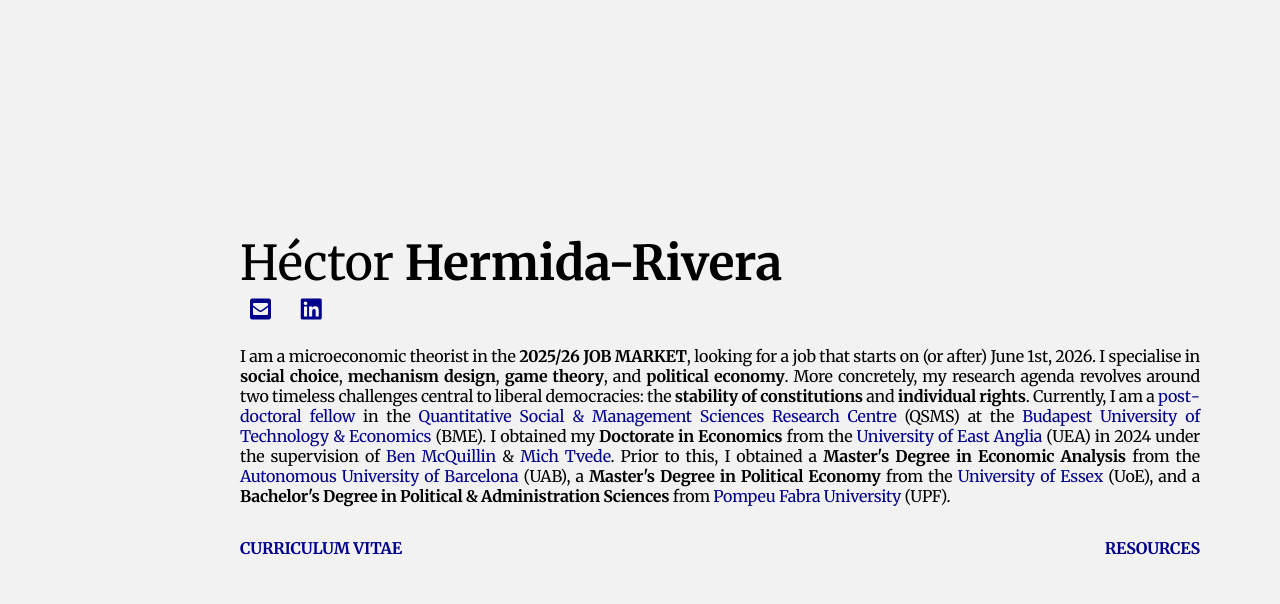
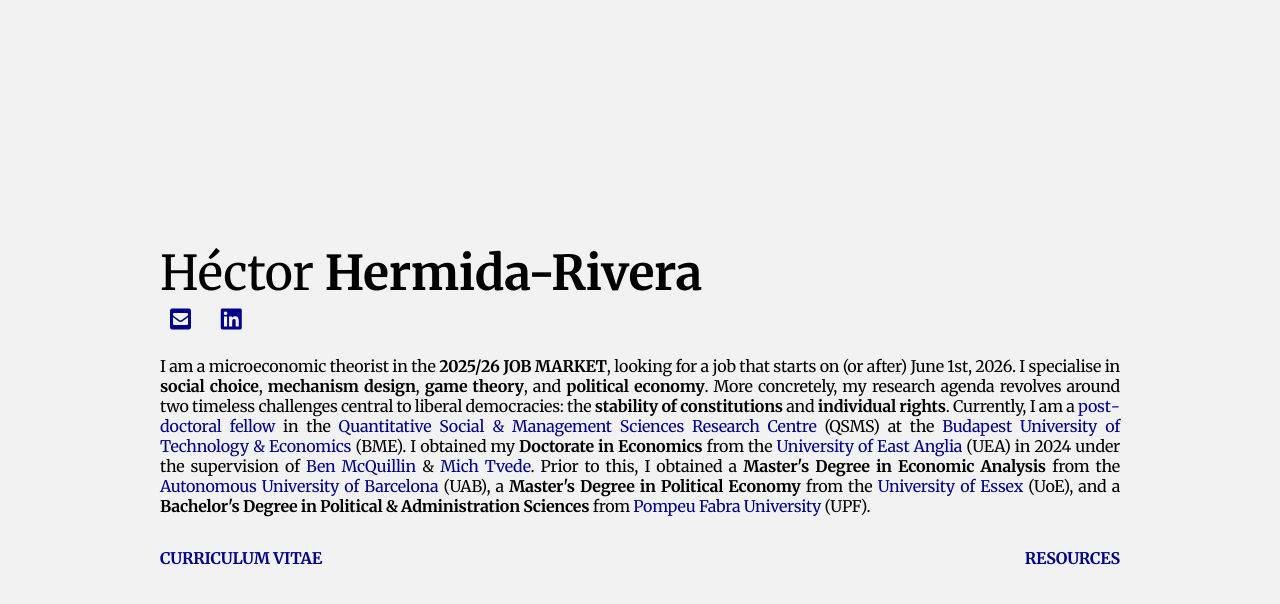
Before and after one commit to HectorHermidaRivera/hectorhermidarivera.github.io, a Jekyll site: the page built from index.md, in a window 1280 px wide. Shown: the top 604 px of the page. Built offline with Jekyll 4.4.1, drawn with Linux system fonts in a browser that asks for light colours; a style sheet for code colours, icons or effects is not loaded.

Commit message:
Update style.css

```diff
--- a/assets/css/style.css
+++ b/assets/css/style.css
@@ -36,9 +36,9 @@ body {
 .content {
   max-width: 1000px;
   width: 100%;
-  margin-left: max(220px, (100vw - 1000px)/2);
-  margin-right: max(20px, (100vw - 1000px)/2);
-  padding: 0 20px 30px 20px;
+  margin-left: auto;
+  margin-right: auto;
+  padding: 10px 20px 20px 20px;
   box-sizing: border-box;
   text-align: justify;
   background-color: #f2f2f2;
```
